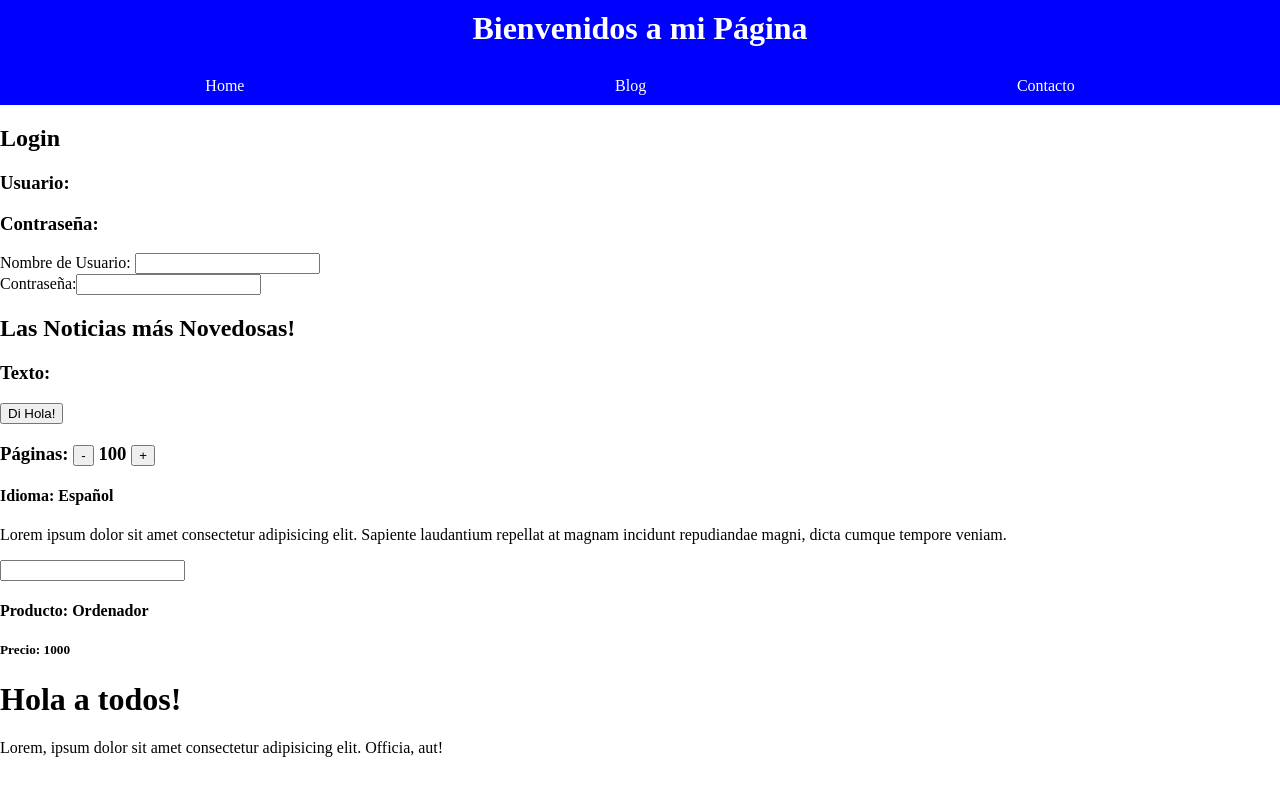
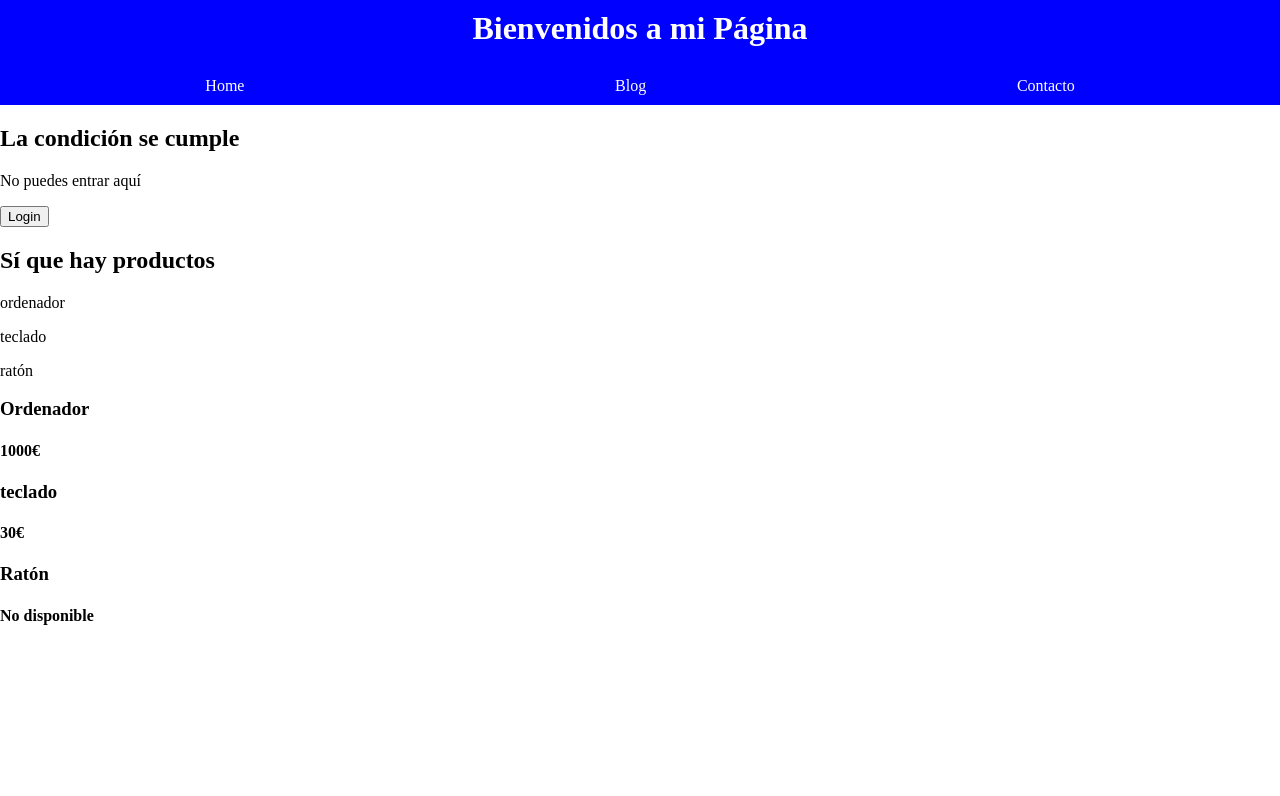
Before and after one commit to Amaza-ing/CEI-Angular, an Angular app: page / in a window 1280 px wide. Shown: the top 796 px of the page. Built offline with nearby package versions, Linux system fonts and the light colour scheme.

Commit message:
control flux added

```diff
--- a/src/app/app.component.html
+++ b/src/app/app.component.html
@@ -1,8 +1,5 @@
 <app-header></app-header>
 
-<app-login></app-login>
-
-<app-news-section></app-news-section>
-
-<h1>Hola a todos!</h1>
-<p>Lorem, ipsum dolor sit amet consectetur adipisicing elit. Officia, aut!</p>
+<!-- <app-login></app-login> -->
+<!-- <app-news-section></app-news-section> -->
+ <app-flux-control></app-flux-control>
--- a/src/app/app.component.ts
+++ b/src/app/app.component.ts
@@ -1,12 +1,11 @@
 import { Component } from '@angular/core';
 import { HeaderComponent } from './components/header/header.component';
-import { NewsSectionComponent } from "./components/news-section/news-section.component";
-import { LoginComponent } from "./components/login/login.component";
+import { FluxControlComponent } from "./components/flux-control/flux-control.component";
 
 
 @Component({
   selector: 'app-root',
-  imports: [HeaderComponent, NewsSectionComponent, LoginComponent],
+  imports: [HeaderComponent, FluxControlComponent],
   templateUrl: './app.component.html',
   styleUrl: './app.component.css'
 })
--- /dev/null
+++ b/src/app/components/flux-control/flux-control.component.html
@@ -0,0 +1,39 @@
+@if (condition) {
+<h2>La condición se cumple</h2>
+} @else {
+<h2>La condición no se cumple</h2>
+
+} @if(user.age >= 18) {
+<p>Eres mayor de edad</p>
+<div>
+  <h3>asfasdf</h3>
+  <p>Lorem, ipsum dolor sit amet consectetur adipisicing elit. Sed, in!</p>
+</div>
+} @else {
+<p>No puedes entrar aquí</p>
+}
+
+<button (click)="login()">Login</button>
+
+@if (user.username) {
+  <h2>Bienvenida {{ user.username }}</h2>
+}
+
+@if (productNames.length > 0) {
+  <h2>Sí que hay productos</h2>
+}
+
+@for (product of productNames; track $index) {
+  <p>{{ product }}</p>
+}
+
+@for (product of products; track product.id) {
+  <div>
+    <h3>{{ product.name }}</h3>
+    @if (product.isAvailable) {
+      <h4>{{ product.price }}€</h4>
+    } @else {
+      <h4>No disponible</h4>
+    }
+  </div>
+}
--- /dev/null
+++ b/src/app/components/flux-control/flux-control.component.ts
@@ -0,0 +1,59 @@
+import { Component } from '@angular/core';
+
+@Component({
+  selector: 'app-flux-control',
+  imports: [],
+  templateUrl: './flux-control.component.html',
+  styleUrl: './flux-control.component.css'
+})
+export class FluxControlComponent {
+  condition: boolean = true;
+  age: number = 20;
+
+  user: any = {}
+
+  productNames: string[] = ["ordenador", "teclado", "ratón"];
+
+  products: any[] = [
+    {
+      id: 1,
+      name: "Ordenador",
+      price: 1000,
+      isAvailable: true
+    },
+    {
+      id: 2,
+      name: "teclado",
+      price: 30,
+      isAvailable: true
+    },
+    {
+      id: 3,
+      name: "Ratón",
+      price: 15,
+      isAvailable: false
+    },
+  ]
+
+  login() {
+    this.user = {
+      username: "María",
+      age: 25
+    }
+  }
+}
+
+// Truthy
+// true;
+// "sdfasdfa";
+// 1234;
+// [];
+// {};
+
+
+// Falsy
+// false;
+// "";
+// 0;
+// undefined;
+// null;
--- a/src/app/components/login/login.component.html
+++ b/src/app/components/login/login.component.html
@@ -3,10 +3,15 @@
 <h3>Usuario: {{ username }}</h3>
 <h3>Contraseña: {{ password }}</h3>
 
-<label for="username">Nombre de Usuario: </label>
-<input type="text" id="username" [(ngModel)]="username">
+<form (ngSubmit)="handleSubmit()">
+  <label for="username">Nombre de Usuario: </label>
+  <input type="text" id="username" name="username" [(ngModel)]="username" />
 
-<br>
+  <br />
 
-<label for="password">Contraseña:</label>
-<input type="password" id="password" [(ngModel)]="password">
+  <label for="password">Contraseña:</label>
+  <input type="password" id="password" name="password" [(ngModel)]="password" />
+
+  <br>
+  <button>Login</button>
+</form>
--- a/src/app/components/login/login.component.ts
+++ b/src/app/components/login/login.component.ts
@@ -10,4 +10,15 @@ import { FormsModule } from '@angular/forms';
 export class LoginComponent {
 username: string = "";
 password: string = "";
+
+handleSubmit() {
+  console.log("El nombre de usuario es: " + this.username);
+  console.log("La contraseña es: " + this.password);
+
+  if (this.password === "contraseña") {
+    console.log("El usuario se ha logado");
+  } else {
+    console.log("La contraseña no es correcta");
+  }
 }
+}
```
Also changed, not shown: src/app/components/flux-control/flux-control.component.css (added), 1 other file (tests, documents, lock files or other folders).
